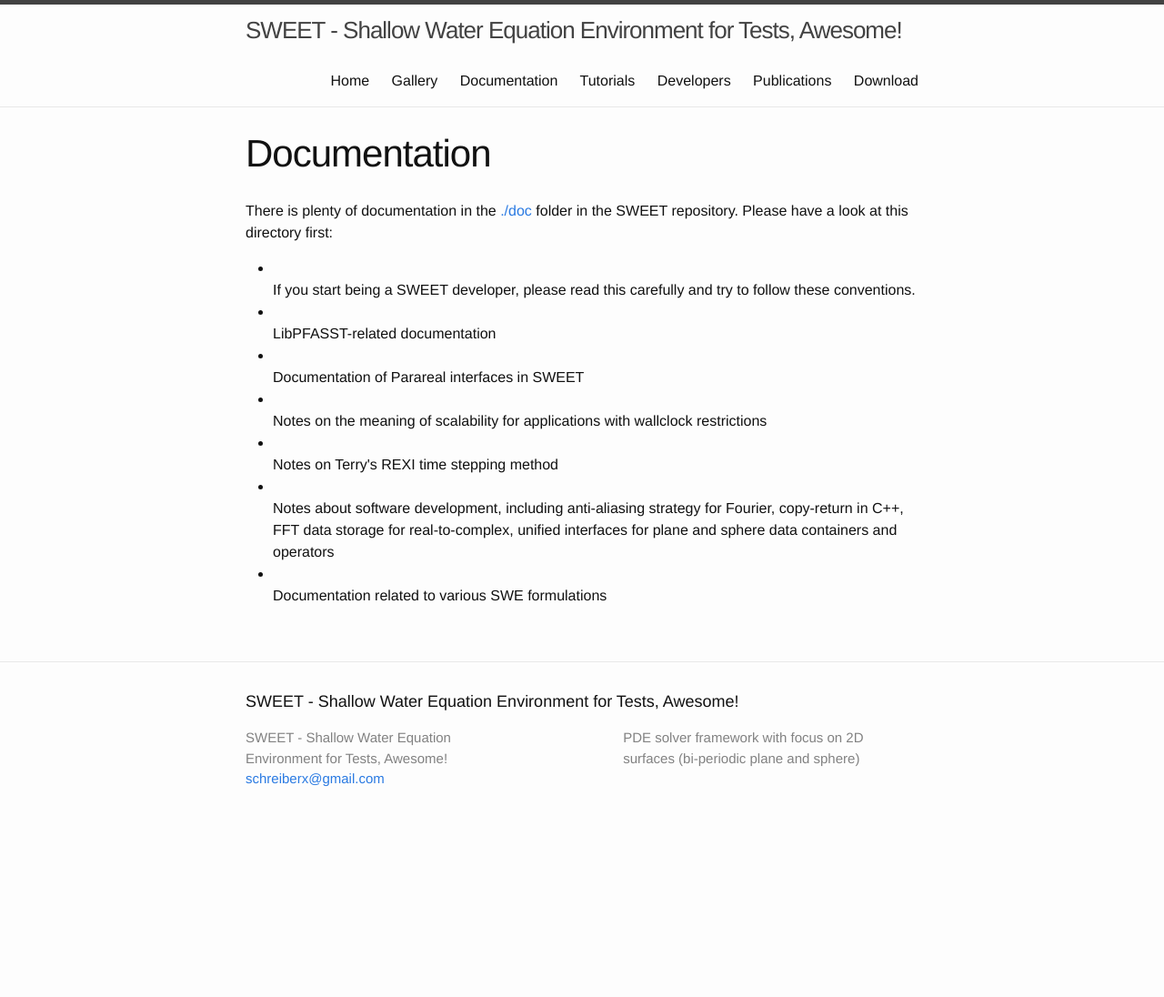
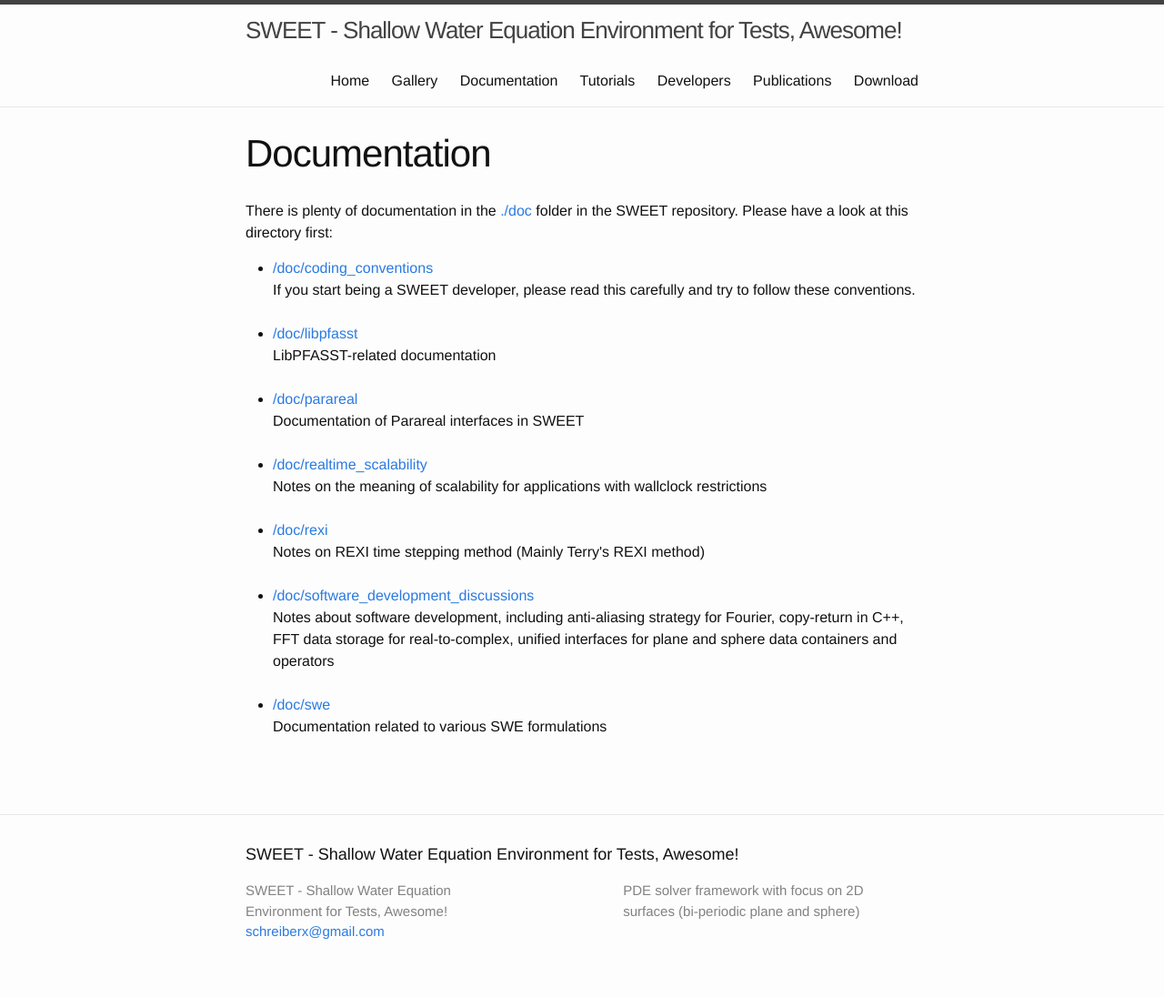
Before and after one commit to schreiberx/sweetsite, a Jekyll site: the page built from documentation.md, in a window 1280 px wide. Shown: the whole page at 91% size. Built offline with Jekyll 4.4.1, drawn with Linux system fonts in a browser that asks for light colours; before the commit the page ends 928 px from its top, so only the background shows below that.

Commit message:
updated doc

```diff
--- a/documentation.md
+++ b/documentation.md
@@ -9,18 +9,32 @@ There is plenty of documentation in the <a href="var w=window.open('https://gith
 
 
 <ul>
-  <li><a href="https://github.com/schreiberx/sweet/tree/master/doc/coding_conventions"></a><br />
-	If you start being a SWEET developer, please read this carefully and try to follow these conventions.</li>
-  <li><a href="https://github.com/schreiberx/sweet/tree/master/doc/libpfasst"></a><br />
-	LibPFASST-related documentation</li>
-  <li><a href="https://github.com/schreiberx/sweet/tree/master/doc/parareal"></a><br />
-	Documentation of Parareal interfaces in SWEET</li>
-  <li><a href="https://github.com/schreiberx/sweet/tree/master/doc/realtime_scalability"></a><br />
-	Notes on the meaning of scalability for applications with wallclock restrictions</li>
-  <li><a href="https://github.com/schreiberx/sweet/tree/master/doc/rexi"></a><br />
-	Notes on Terry's REXI time stepping method</li>
-  <li><a href="https://github.com/schreiberx/sweet/tree/master/doc/software_development_discussions"></a><br />
-	Notes about software development, including anti-aliasing strategy for Fourier, copy-return in C++, FFT data storage for real-to-complex, unified interfaces for plane and sphere data containers and operators</li>
-  <li><a href="https://github.com/schreiberx/sweet/tree/master/doc/swe"></a><br />
-	Documentation related to various SWE formulations</li>
+  <li><a href="https://github.com/schreiberx/sweet/tree/master/doc/coding_conventions">/doc/coding_conventions</a><br />
+	If you start being a SWEET developer, please read this carefully and try to follow these conventions.<br />
+	<br />
+  </li>
+  <li><a href="https://github.com/schreiberx/sweet/tree/master/doc/libpfasst">/doc/libpfasst</a><br />
+	LibPFASST-related documentation<br />
+	<br />
+ </li>
+  <li><a href="https://github.com/schreiberx/sweet/tree/master/doc/parareal">/doc/parareal</a><br />
+	Documentation of Parareal interfaces in SWEET<br />
+	<br />
+ </li>
+  <li><a href="https://github.com/schreiberx/sweet/tree/master/doc/realtime_scalability">/doc/realtime_scalability</a><br />
+	Notes on the meaning of scalability for applications with wallclock restrictions<br />
+	<br />
+ </li>
+  <li><a href="https://github.com/schreiberx/sweet/tree/master/doc/rexi">/doc/rexi</a><br />
+	Notes on REXI time stepping method (Mainly Terry's REXI method)<br />
+	<br />
+ </li>
+  <li><a href="https://github.com/schreiberx/sweet/tree/master/doc/software_development_discussions">/doc/software_development_discussions</a><br />
+	Notes about software development, including anti-aliasing strategy for Fourier, copy-return in C++, FFT data storage for real-to-complex, unified interfaces for plane and sphere data containers and operators<br />
+	<br />
+ </li>
+  <li><a href="https://github.com/schreiberx/sweet/tree/master/doc/swe">/doc/swe</a><br />
+	Documentation related to various SWE formulations<br />
+	<br />
+ </li>
 </ul>
```
